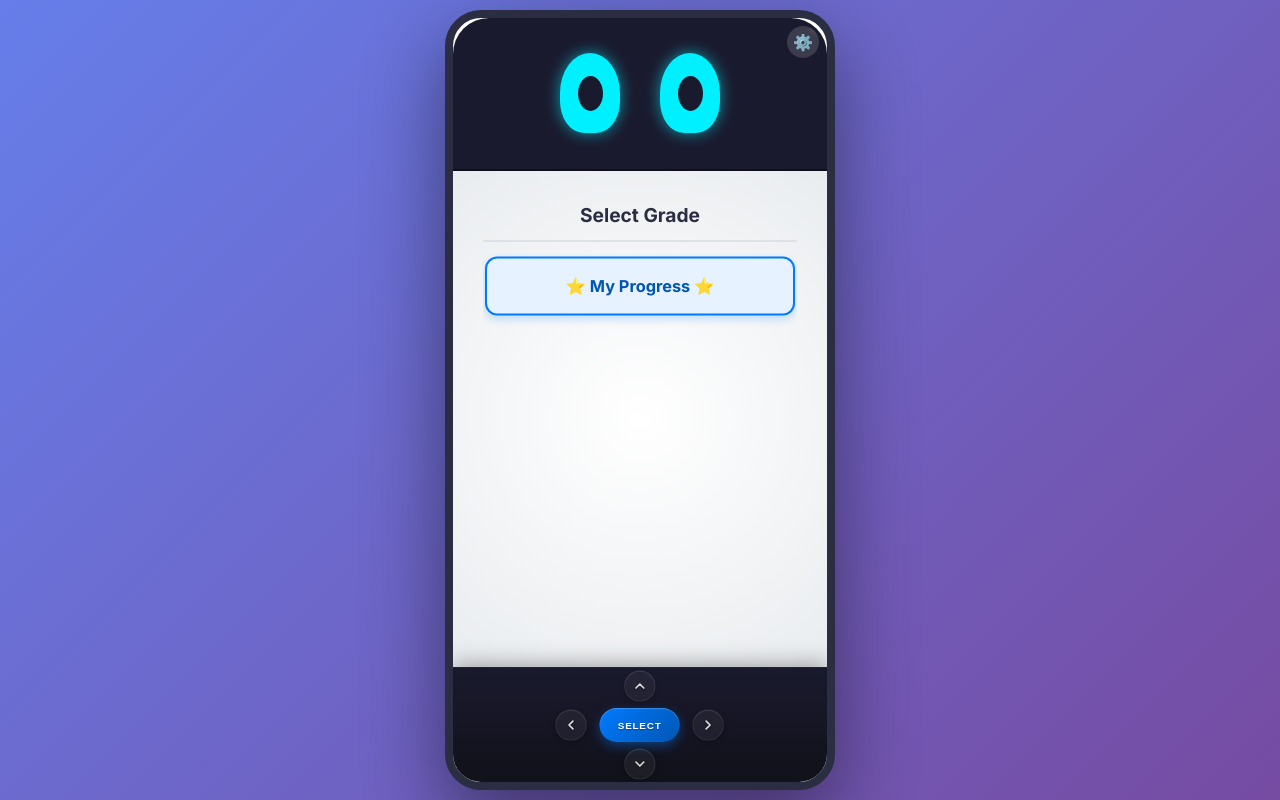
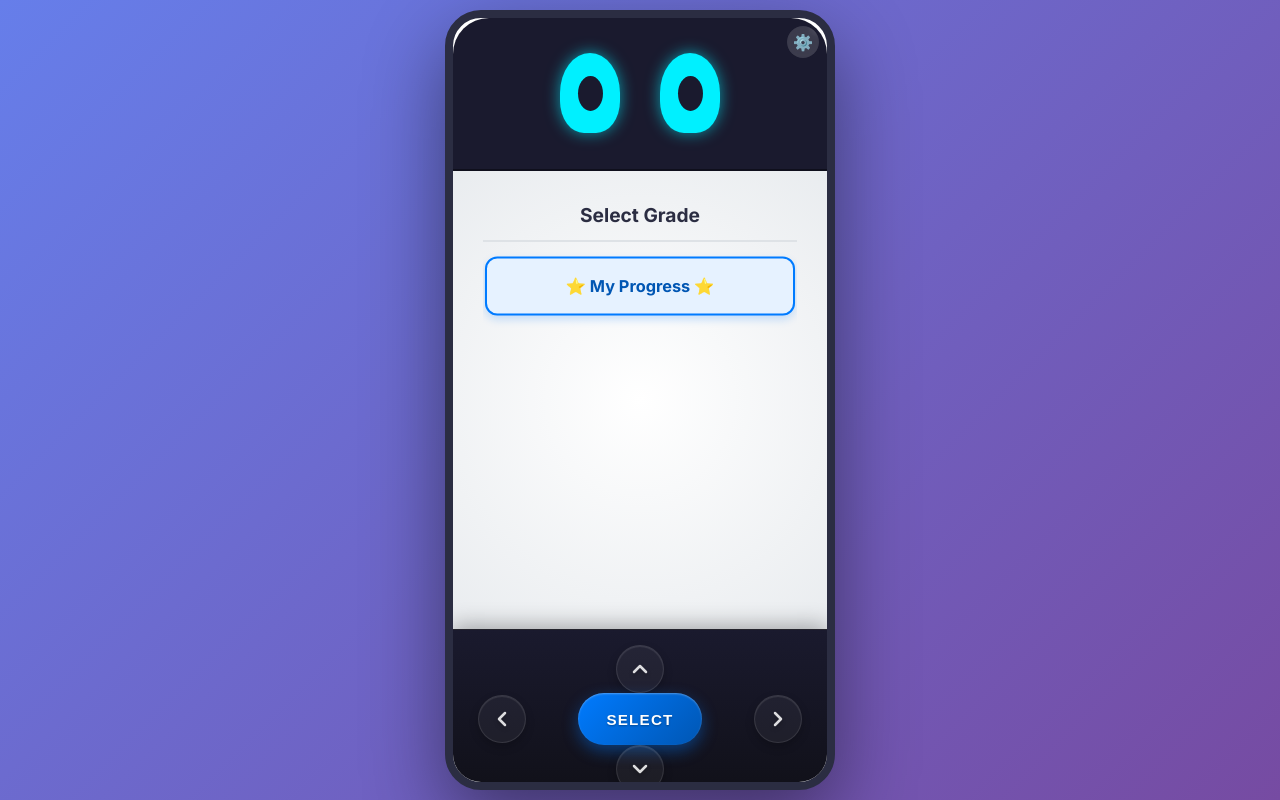
Before and after one commit to palliyalithabsheer-lang/robo-backend, a React (Vite) app: page / in a window 1280 px wide. Built offline with nearby package versions, Linux system fonts and the light colour scheme; no server answers.

Commit message:
UI: Spread out bottom navigator and increase height to 20%

```diff
--- a/src/components/ControlBar.css
+++ b/src/components/ControlBar.css
@@ -1,5 +1,5 @@
 .control-bar {
-  flex: 0 0 15%; /* Restored exactly to original 15% size */
+  flex: 0 0 20%; /* Expanded to 20% per user request */
   background: linear-gradient(to top, #11111a, #1a1a2e);
   border-top: 1px solid rgba(255,255,255,0.08);
   display: flex;
@@ -14,19 +14,20 @@
 
 .control-pad {
   display: grid;
-  grid-template-columns: 48px auto 48px;
-  grid-template-rows: 48px 48px 48px;
-  gap: 12px 20px;
+  grid-template-columns: 1fr auto 1fr;
+  grid-template-rows: 1fr auto 1fr;
+  width: 100%;
+  height: 100%;
+  padding: 15px; /* Ensures buttons don't touch the absolute edges */
   align-items: center;
   justify-items: center;
-  transform: scale(0.65); /* Scale down the beautiful UI to fit exactly inside the 15% height */
 }
 
-/* Perfect alignment via Grid */
-.up-btn { grid-column: 2; grid-row: 1; }
-.down-btn { grid-column: 2; grid-row: 3; }
-.left-btn { grid-column: 1; grid-row: 2; }
-.right-btn { grid-column: 3; grid-row: 2; }
+/* Spread alignment via Grid */
+.up-btn { grid-column: 2; grid-row: 1; align-self: start; }
+.down-btn { grid-column: 2; grid-row: 3; align-self: end; }
+.left-btn { grid-column: 1; grid-row: 2; justify-self: start; margin-left: 10px; }
+.right-btn { grid-column: 3; grid-row: 2; justify-self: end; margin-right: 10px; }
 .select-btn { grid-column: 2; grid-row: 2; }
 
 /* ── D-pad nav buttons ──────────────────────────────────────────────────── */
--- a/src/components/StomachSection.css
+++ b/src/components/StomachSection.css
@@ -1,5 +1,5 @@
 .stomach-section {
-  flex: 0 0 65%; /* Restored to exactly 65% */
+  flex: 0 0 60%; /* Adjusted to 60% since ControlBar is now 20% */
   height: 0; /* Required for nested scrolling in flex containers */
   background-color: #f8f9fa;
   /* Light stomach area */
```
